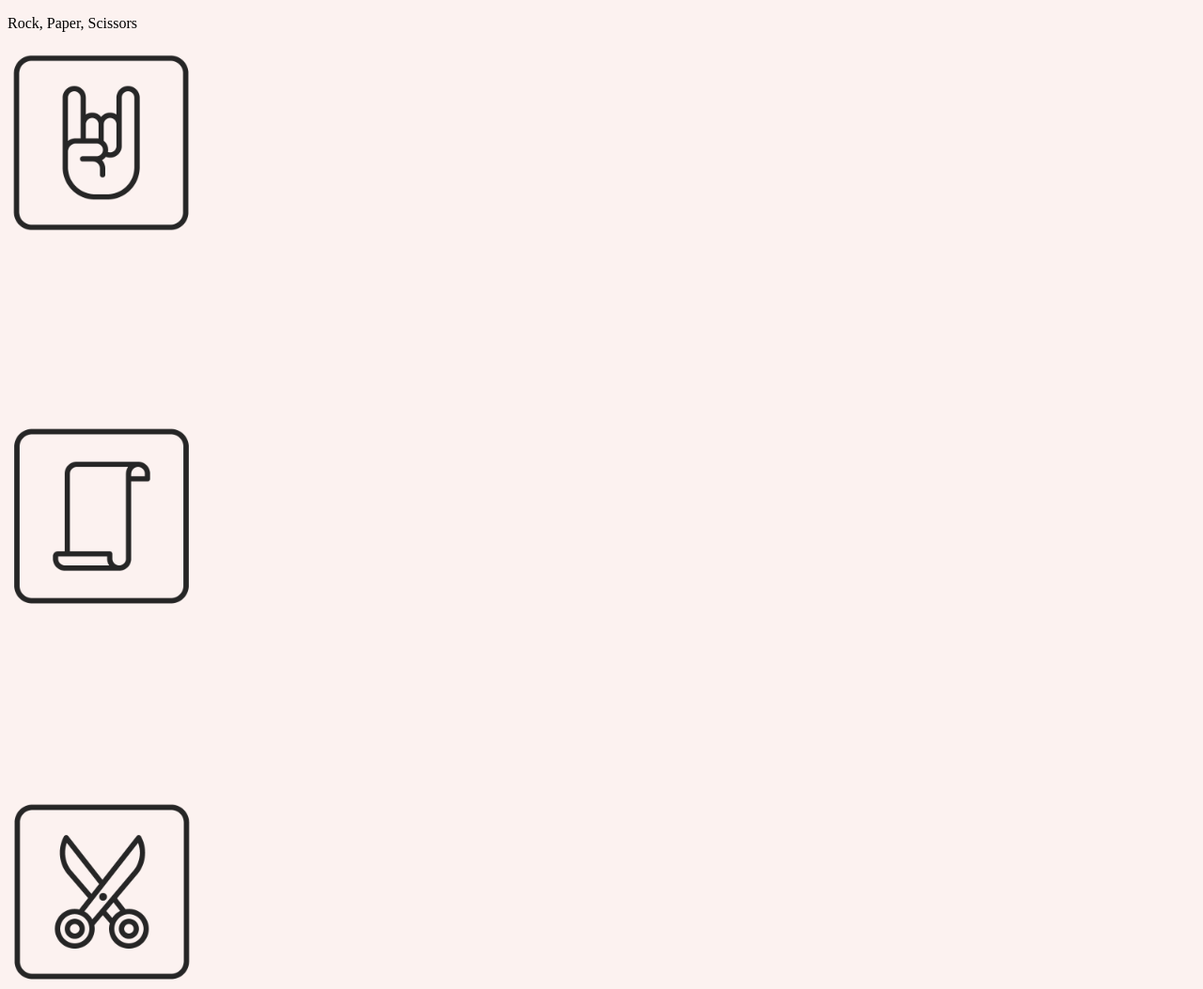
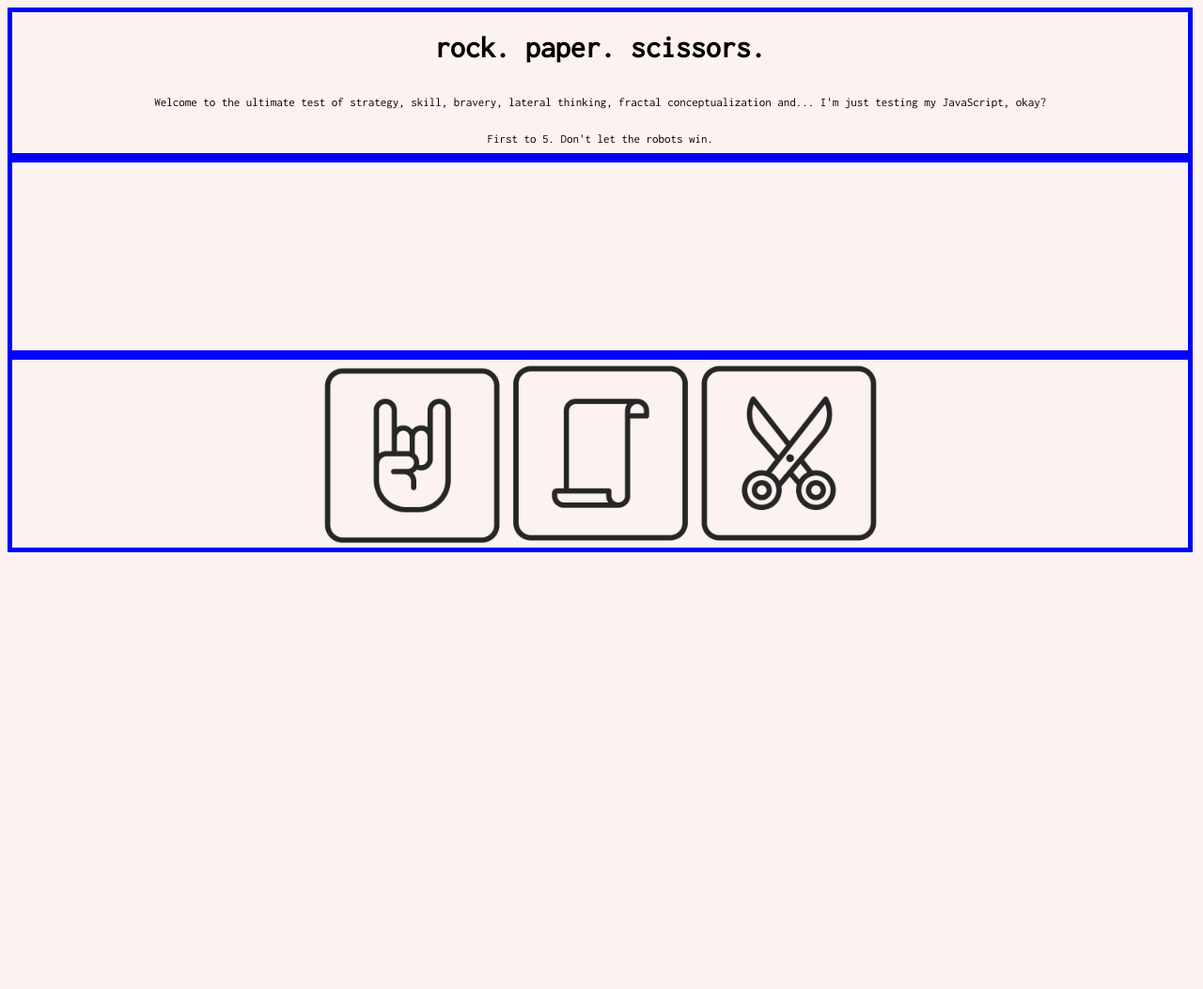
Before and after one commit to tblackmore0/rock_paper_scissors, a plain HTML site: page rock_paper_scissors.html in a window 1280 px wide. Shown: the whole page at 94% size. After the commit the page ends 800 px from the top, so only its background shows below. Drawn offline with Linux system fonts and the light colour scheme.

Commit message:
make style changes

```diff
--- a/rock_paper_scissors.css
+++ b/rock_paper_scissors.css
@@ -1,37 +1,85 @@
-body {background-color:rgb(252, 242, 240)}
+body {
+    background-color:rgb(252, 242, 240)
+}
 
+    .headerContainer {
+        display: flex;
+        flex-direction: column;
+        justify-content: safe center;
+        align-items: safe center;
+        box-sizing: content-box;
+
+        width: 99%;
+        height: 150px;
+        border: 5px solid blue;
+        position: relative;
+    }
+        .title {
+            position: relative;
+            font-family: 'Inconsolata', monospace;
+        }
+        .introPara1 {
+            position: relative;
+            font-family: 'Inconsolata', monospace;
+            font-size: small;
+        }
+        .introPara2 {
+            position: relative;
+            font-family: 'Inconsolata', monospace;
+            font-size: small;
+        }
+
+    .outputContainer {
+        display: flex;
+        flex-direction: row;
+        justify-content: safe center;
+        align-items: safe flex-end;
+        box-sizing: content-box;
+
+        width: 99%;
+        height: 200px;
+        border: 5px solid blue;
+        position: relative;
+
+
+    }
+
+    .buttonContainer {
+        display: flex;
+        flex-direction: row;
+        justify-content: safe center;
+        align-items: safe flex-end;
+        box-sizing: content-box;
+
+        width: 99%;
+        height: 200px;
+        border: 5px solid blue;
+        position: relative;
+
+    }
         #rockDecision {
-    display: flex;
             height: 200px;
             width: 200px;
         }
-
             #rockButton {
-    display: flex;
                 height: 200px;
                 width: 200px;
             }
 
         #paperDecision {
-    display: flex;
             height: 200px;
             width: 200px;
         }
-
             #paperButton {
-    display: flex;
                 height: 200px;
                 width: 200px;
             }
 
         #scissorsDecision {
-    display: flex;
             height: 200px;
             width: 200px;
         }
-
             #scissorsButton {
-    display: flex;
                 height: 200px;
                 width: 200px;
             }
--- a/rock_paper_scissors.html
+++ b/rock_paper_scissors.html
@@ -9,37 +9,42 @@
   <meta name="viewport" content="width=device-width, initial-scale=1">
   <script src="rock_paper_scissors_graphical.js"></script>
   <link href="rock_paper_scissors.css" rel="stylesheet">
+  <link href="https://fonts.googleapis.com/css2?family=Inconsolata&display=swap" rel="stylesheet">
 </head>
 
 <header>
+    <div class="headerContainer">
+        <h1 class="title">rock. paper. scissors.</h1>
+        <p class="introPara1">Welcome to the ultimate test of strategy, skill, bravery, lateral thinking, fractal conceptualization and... I'm just testing my JavaScript, okay?</p>
 
-    <p>Rock, Paper, Scissors</p>
+        <p class="introPara2">First to 5. Don't let the robots win.</p>
+
+    </div>
 
 </header>
 
 <body>
+    <div class="outputContainer">
         <div id="playerDecisionOutput"></div>
-
-
         <div id="computerDecisionOutput"></div>
-
-
+    </div>
 
     <div id="playerScore"></div>
+
     <div id="computerScore"></div>
 
 
+    <div class="buttonContainer">
         <div id ="rockDecision">
             <input type="image" name="rockButton" class="imageButton" id="rockButton" img src="/Images/rock.png"/>
         </div>
-
-    <div id ="paperDecision"></div>
+        <div id ="paperDecision">
             <input type="image" name="paperButton" class="imageButton" id="paperButton" img src="/Images/paper.png"/>
-
-    <div id ="scissorsDecision"></div>
+        </div>
+        <div id ="scissorsDecision">
             <input type="image" name="scissorsButton" class="imageButton" id="scissorsButton" img src="/Images/scissors.png"/>
-
-
+        </div>
+    </div>
 
 </body>
 
```
Lines whose indentation alone changed are shown as unchanged.
